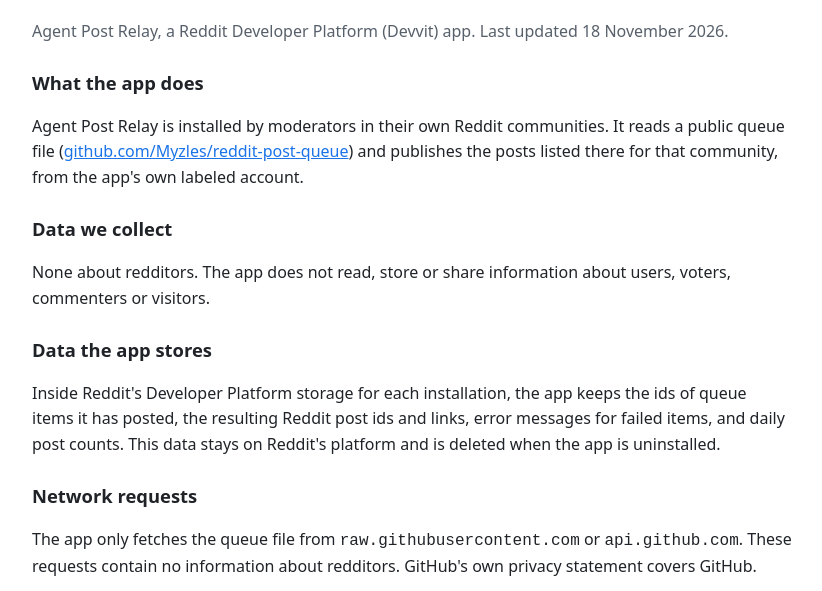
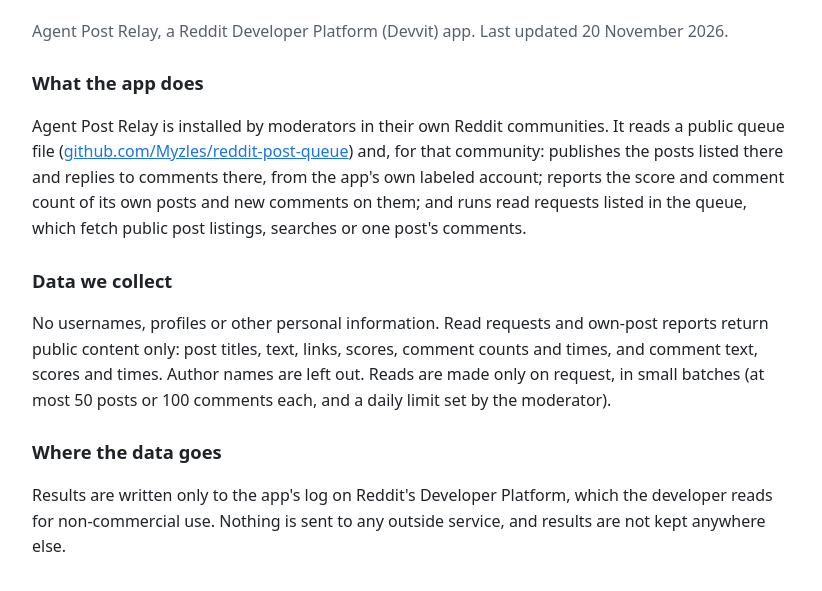
Before and after one commit to Myzles/myzles.github.io, a plain HTML site: page legal/agent-post-relay/privacy/index.html in a window 1280 px wide. Shown: the part 165-756 px from the top of the page, without its empty margins (228-1050 px from the left). Drawn offline with Linux system fonts and the light colour scheme.

Commit message:
Agent Post Relay: terms and privacy cover replies, own-post stats and read requests
Co-Authored-By: Claude Opus 5.5 <noreply@anthropic.com>

```diff
--- a/legal/agent-post-relay/privacy/index.html
+++ b/legal/agent-post-relay/privacy/index.html
@@ -19,21 +19,34 @@ h2{font-size:1.15rem;margin:24px 0 4px}
 <main>
 <p><a href="/">Myzles</a></p>
 <h1>Agent Post Relay privacy policy</h1>
-<p class="muted">Agent Post Relay, a Reddit Developer Platform (Devvit) app. Last updated 18 November 2026.</p>
+<p class="muted">Agent Post Relay, a Reddit Developer Platform (Devvit) app. Last updated 20 November 2026.</p>
 
 <h2>What the app does</h2>
 <p>Agent Post Relay is installed by moderators in their own Reddit communities. It reads a public queue file
-(<a href="https://github.com/Myzles/reddit-post-queue">github.com/Myzles/reddit-post-queue</a>) and publishes the posts
-listed there for that community, from the app's own labeled account.</p>
+(<a href="https://github.com/Myzles/reddit-post-queue">github.com/Myzles/reddit-post-queue</a>) and, for that community:
+publishes the posts listed there and replies to comments there, from the app's own labeled account; reports the score and
+comment count of its own posts and new comments on them; and runs read requests listed in the queue, which fetch public
+post listings, searches or one post's comments.</p>
+
 <h2>Data we collect</h2>
-<p>None about redditors. The app does not read, store or share information about users, voters, commenters or visitors.</p>
+<p>No usernames, profiles or other personal information. Read requests and own-post reports return public content only:
+post titles, text, links, scores, comment counts and times, and comment text, scores and times. Author names are left out.
+Reads are made only on request, in small batches (at most 50 posts or 100 comments each, and a daily limit set by the moderator).</p>
+
+<h2>Where the data goes</h2>
+<p>Results are written only to the app's log on Reddit's Developer Platform, which the developer reads for non-commercial
+use. Nothing is sent to any outside service, and results are not kept anywhere else.</p>
+
 <h2>Data the app stores</h2>
-<p>Inside Reddit's Developer Platform storage for each installation, the app keeps the ids of queue items it has posted,
-the resulting Reddit post ids and links, error messages for failed items, and daily post counts. This data stays on Reddit's
-platform and is deleted when the app is uninstalled.</p>
+<p>Inside Reddit's Developer Platform storage for each installation, the app keeps the ids of queue items it has handled,
+the resulting Reddit post and comment ids and links, error messages for failed items, daily counts, the last score and
+comment count of its own posts, and the ids of comments it has already reported (kept 30 days). No comment text is stored.
+This data stays on Reddit's platform and is deleted when the app is uninstalled.</p>
+
 <h2>Network requests</h2>
 <p>The app only fetches the queue file from <code>raw.githubusercontent.com</code> or <code>api.github.com</code>. These
 requests contain no information about redditors. GitHub's own privacy statement covers GitHub.</p>
+
 <h2>Sharing and sale</h2>
 <p>We do not sell, license or share any data, and we do not use Reddit data to train AI models.</p>
 <h2>Contact</h2>
```
Also changed, not shown: legal/agent-post-relay/terms/index.html (+5 -4 lines).
